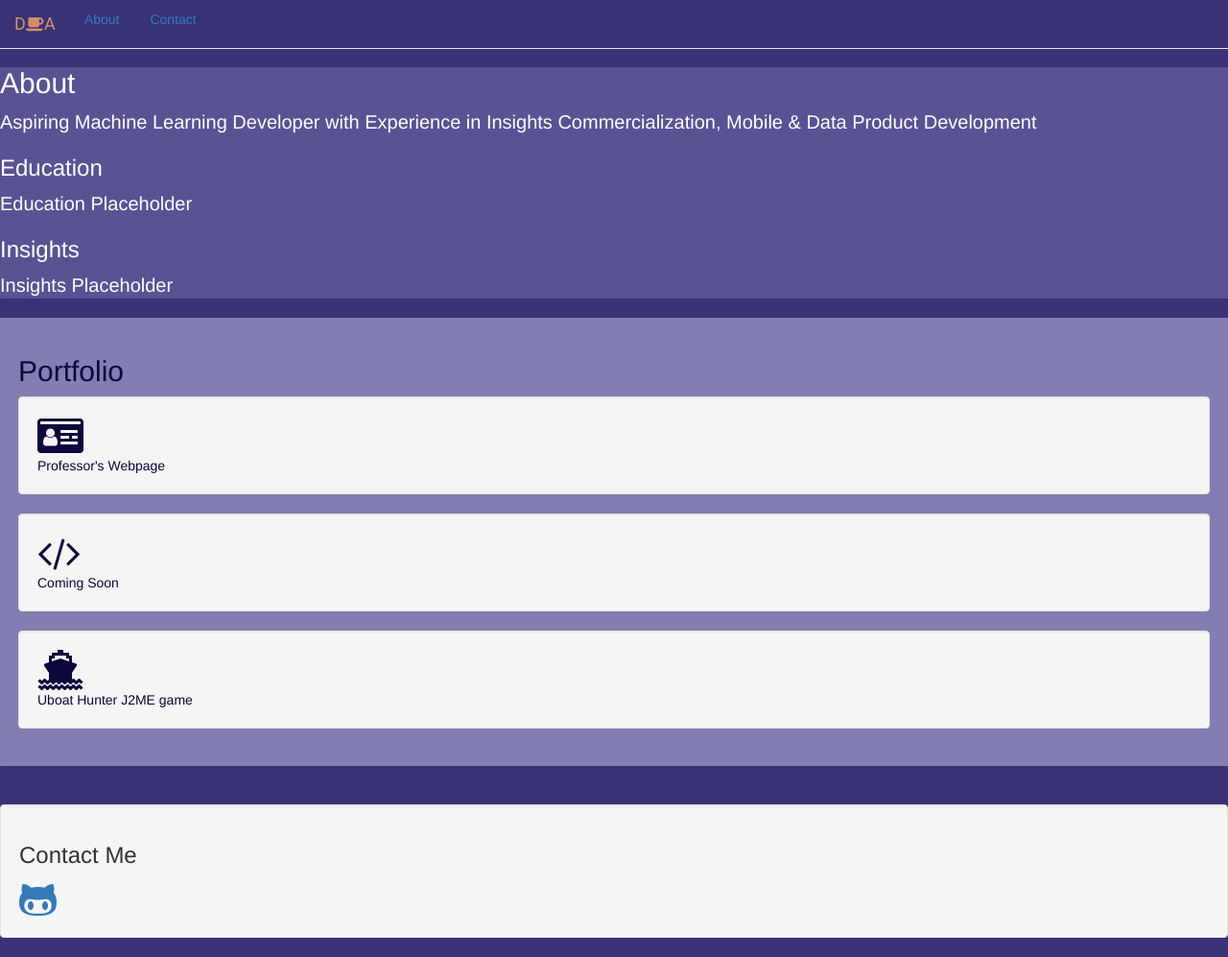
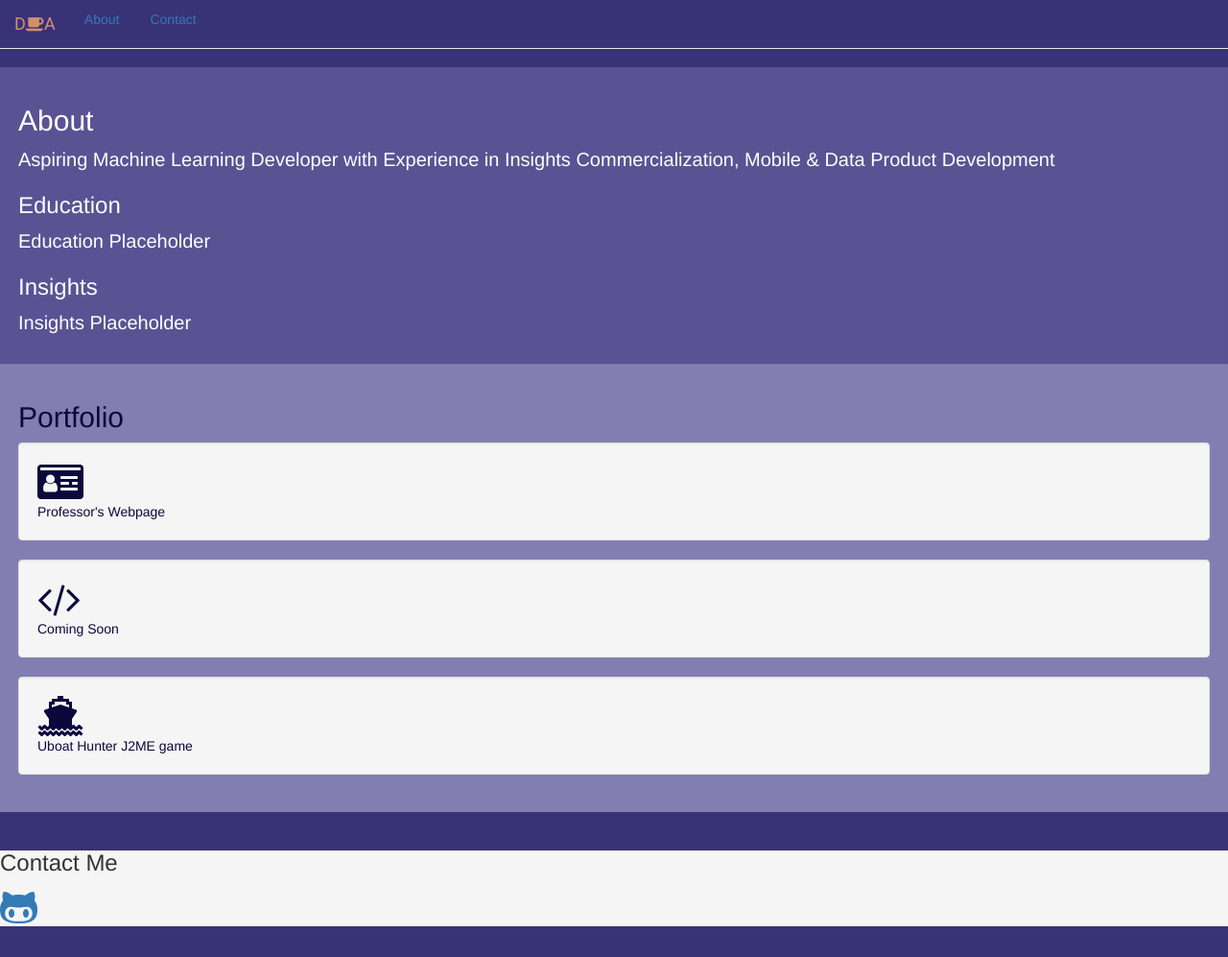
Before and after one commit to Dexdev08/Dexdev08.github.io, a plain HTML site: page index.html in a window 1280 px wide. Shown: the whole page at 96% size. Drawn offline with nearby package versions, Linux system fonts and the light colour scheme.

Commit message:
fixed css and added padding

```diff
--- a/dexdev.css
+++ b/dexdev.css
@@ -51,7 +51,7 @@ body{
     border-radius: 0%;
     border :0;
     }
-#about-me{
+#contact{
     padding:0px;
     margin-bottom:20px;
     border-radius: 0%;
```
